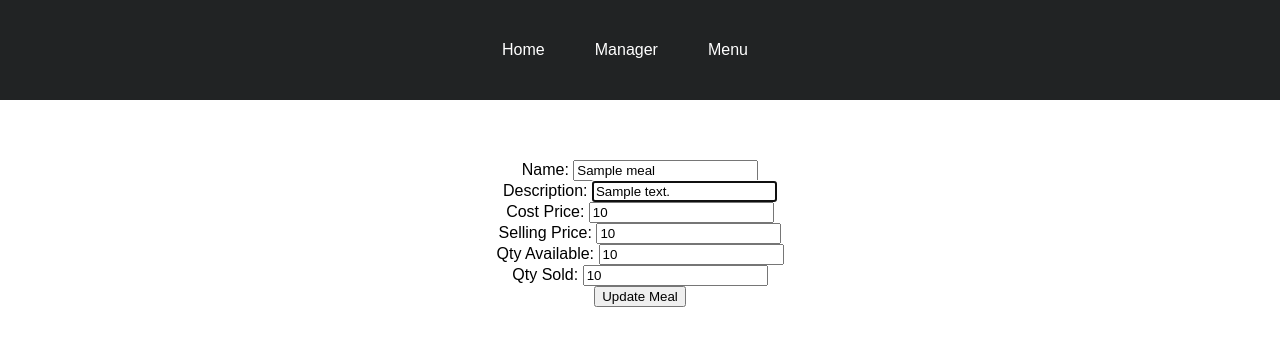
After one commit to KryptoFlamingo/Inventory_Management_App, a Flask app: template templates/manager/edit.html in a window 1280 px wide. The commit adds this page. Shown: the top 346 px of the page. Run offline with Flask 2, Linux system fonts and the light colour scheme; the template is opened without the code that fills it: most values are stand-ins (such as "Sample title", 1, 10 or a date in 2020).

```diff
--- /dev/null
+++ b/templates/manager/edit.html
@@ -0,0 +1,39 @@
+{% extends "base.html" %}
+{% block content %}
+
+<form action="/meals/{{meal.id}}" method="post">
+  <div>
+    <label for="name">Name:</label>
+    <input type="text" id="name" name="name" value="{{meals.name}}" required>
+  </div>
+
+  <div>
+    <label for="description">Description:</label>
+    <input type="text" id="description" name="description" value="{{meals.description}}" required autofocus>
+  </div>
+
+  <div>
+    <label for="cost_price">Cost Price:</label>
+    <input type="number" id="cost_price" name="cost_price" value="{{menus.cost_price}}" required autofocus>
+  </div>
+
+  <div>
+    <label for="selling_price">Selling Price:</label>
+    <input type="number" id="selling_price" name="selling" value="{{menus.selling_price}}" required autofocus>
+  </div>
+
+  <div>
+    <label for="qty_available">Qty Available:</label>
+    <input type="number" id="qty_available" name="qty_available" value="{{menus.qty_available}}" required autofocus>
+  </div>
+
+  <div>
+    <label for="qty_sold">Qty Sold:</label>
+    <input type="number" id="qty_sold" name="qty_sold" value="{{menus.qty_sold}}" required autofocus>
+  </div>
+
+  <button type="submit">Update Meal</button>
+
+</form>
+
+{% endblock %}
```
Also changed, not shown: controllers/manager_controller.py (+21 -21 lines), repositories/meal_repository.py (+10 -0 lines), templates/manager.html (+5 -5 lines).
